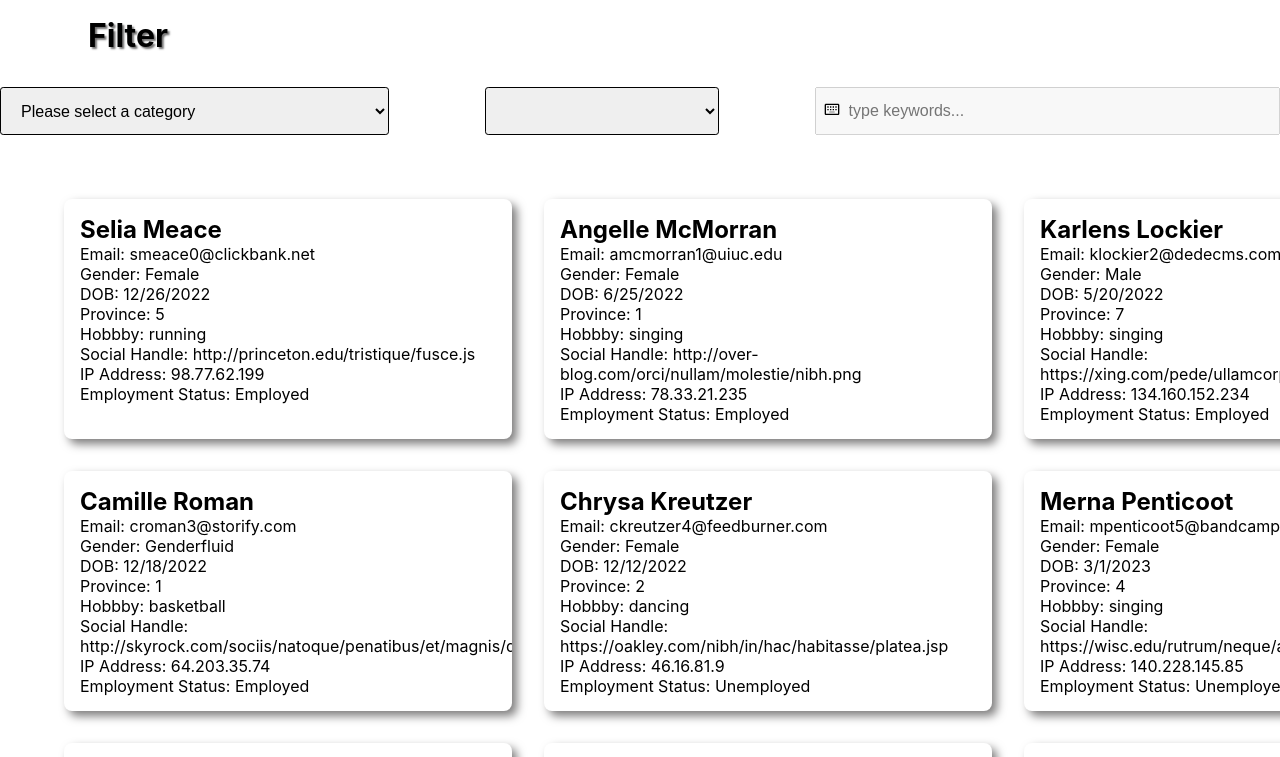
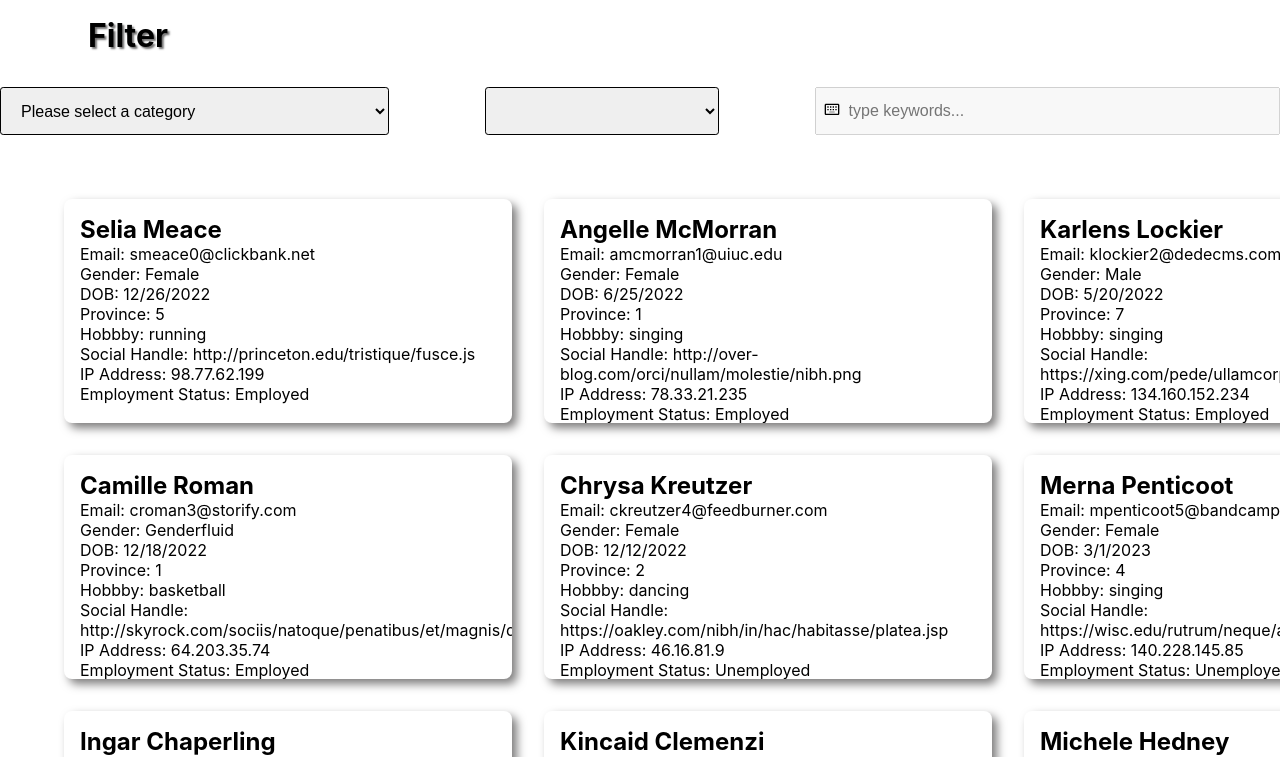
Before and after one commit to prakritip0/react-filter, a React (Create React App) app: page / in a window 1280 px wide. Shown: the top 757 px of the page. Built offline with nearby package versions, Linux system fonts and the light colour scheme.

Commit message:
fixup! chore: switch to grid from flex on data display

```diff
--- a/src/index.css
+++ b/src/index.css
@@ -112,6 +112,6 @@ select {
   box-shadow: 5px 5px 10px rgb(125, 124, 124);
   padding: 1rem;
   width: 28rem;
-  height: 15rem;
+  height: 14rem;
   overflow: scroll;
 }
```
